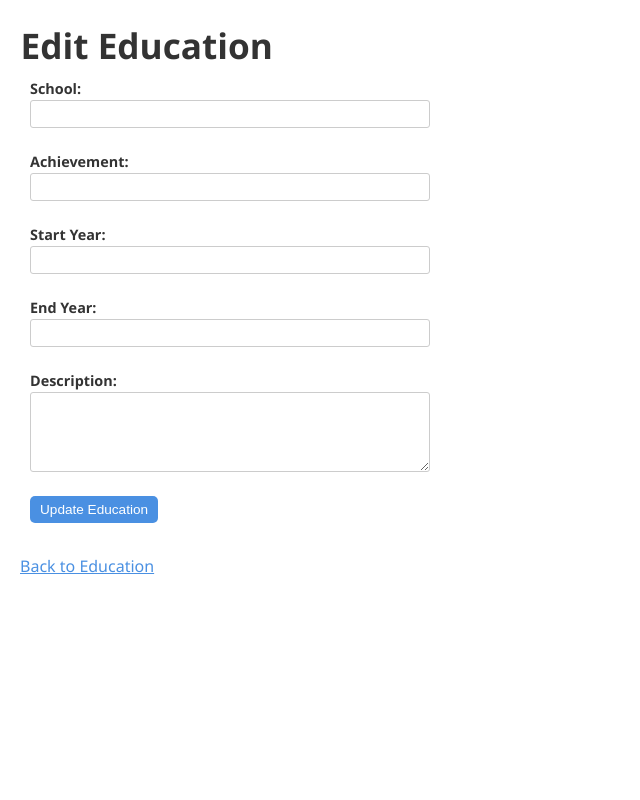
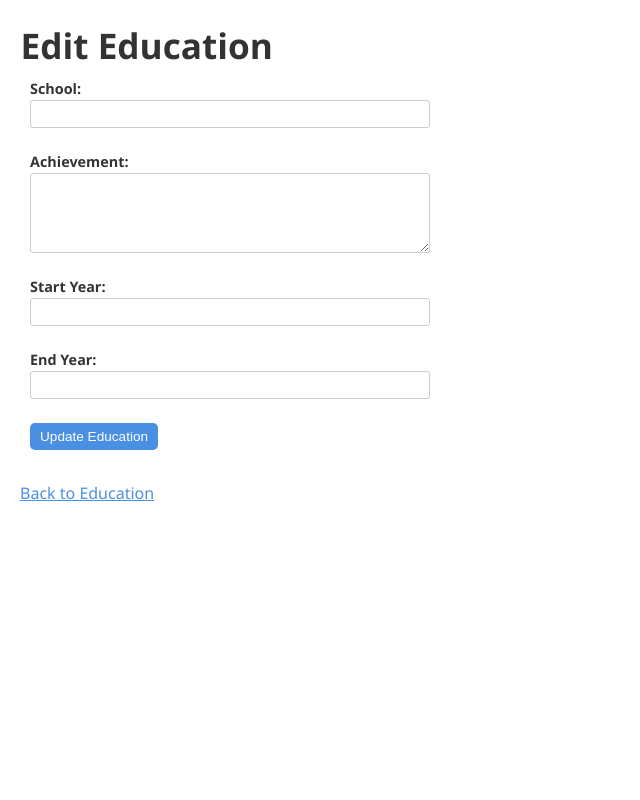
Before and after one commit to TebogoMpe/CV-Website, a Flask app: page /edit-education/1 in a window 1280 px wide. Shown: the whole page, without its empty margins (0-640 px from the left). Run offline with Flask 3, Linux system fonts and the light colour scheme; data that the repository does not hold is empty.

Commit message:
Update edit_education.html

```diff
--- a/templates/edit_education.html
+++ b/templates/edit_education.html
@@ -7,7 +7,7 @@
         <input type="text" id="school" name="school" value="{{ education[0] }}" required><br>
 
         <label for="achievement">Achievement:</label>
-    <input type="text" id="achievement" name="achievement" value="{{ education[1] }}" required><br>
+        <textarea id="achievement" name="achievement" required>{{ education[1] }}</textarea><br>
 
         <label for="start_year">Start Year:</label>
         <input type="year" id="start_year" name="start_year" value="{{ education[2] }}" required><br>
@@ -15,9 +15,6 @@
         <label for="end_year">End Year:</label>
         <input type="year" id="end_year" name="end_year" value="{{ education[3] }}"><br>
 
-    <label for="description">Description:</label>
-    <textarea id="description" name="description" required>{{ education[4] }}</textarea><br>
-
         <button type="submit">Update Education</button>
     </form>
     <br>
```
Lines whose indentation alone changed are shown as unchanged.
